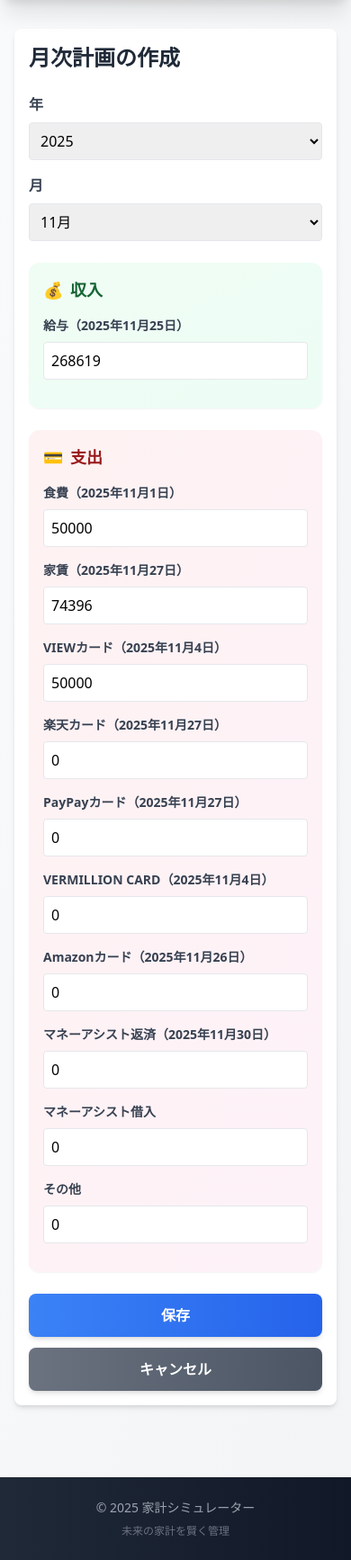
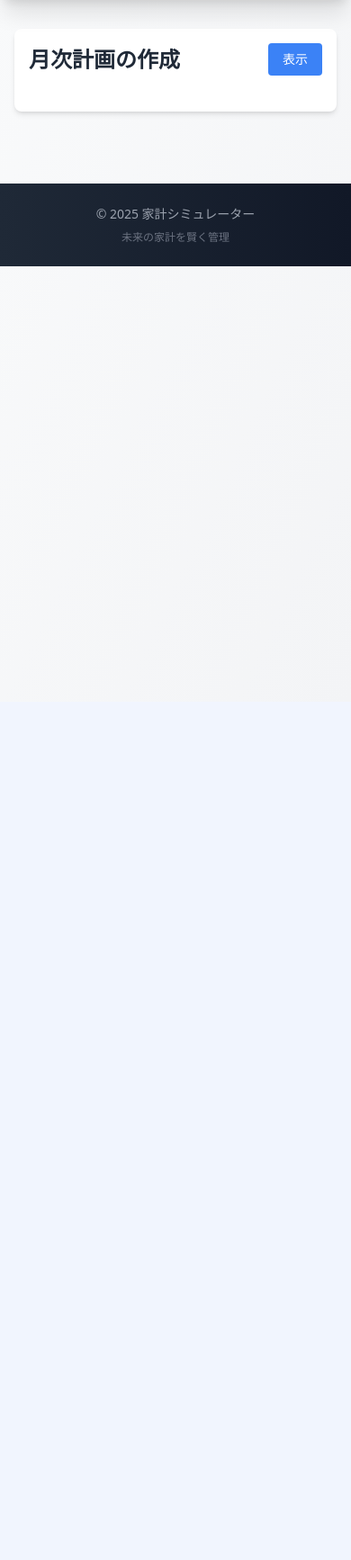
Before and after one commit to y2-world/future_budget_simulator, a Django app: page /plans/create/ in a window 390 px wide. Shown: the part 64-1798 px from the top of the page at 90% size. After the commit the page ends 360 px from the top, so only its background shows below. Run offline with Django 4.2, Linux system fonts and the light colour scheme; data comes from the database, SQL or seed files in the repository; some libraries are stand-ins or nearby versions.

Commit message:
Add collapsible form for mobile view

```diff
--- a/budget_app/templates/budget_app/plan_form.html
+++ b/budget_app/templates/budget_app/plan_form.html
@@ -2,8 +2,14 @@
 
 {% block content %}
 <div class="bg-white rounded-lg shadow-md p-4 md:p-6 max-w-4xl mx-auto">
-    <h2 class="text-2xl md:text-3xl font-bold mb-6 text-gray-800">{{ title }}</h2>
+    <div class="flex justify-between items-center mb-6">
+        <h2 class="text-2xl md:text-3xl font-bold text-gray-800">{{ title }}</h2>
+        <button type="button" onclick="toggleFormSection()" class="md:hidden bg-blue-500 text-white px-4 py-2 rounded hover:bg-blue-600 text-sm" id="toggleButton">
+            表示
+        </button>
+    </div>
 
+    <div id="formSection" class="hidden md:block">
     <form method="post" id="planForm">
         {% csrf_token %}
 
@@ -244,5 +250,21 @@
             </a>
         </div>
     </form>
+    </div>
 </div>
+
+<script>
+    function toggleFormSection() {
+        const formSection = document.getElementById('formSection');
+        const toggleButton = document.getElementById('toggleButton');
+
+        formSection.classList.toggle('hidden');
+
+        if (formSection.classList.contains('hidden')) {
+            toggleButton.textContent = '表示';
+        } else {
+            toggleButton.textContent = '非表示';
+        }
+    }
+</script>
 {% endblock %}
```
